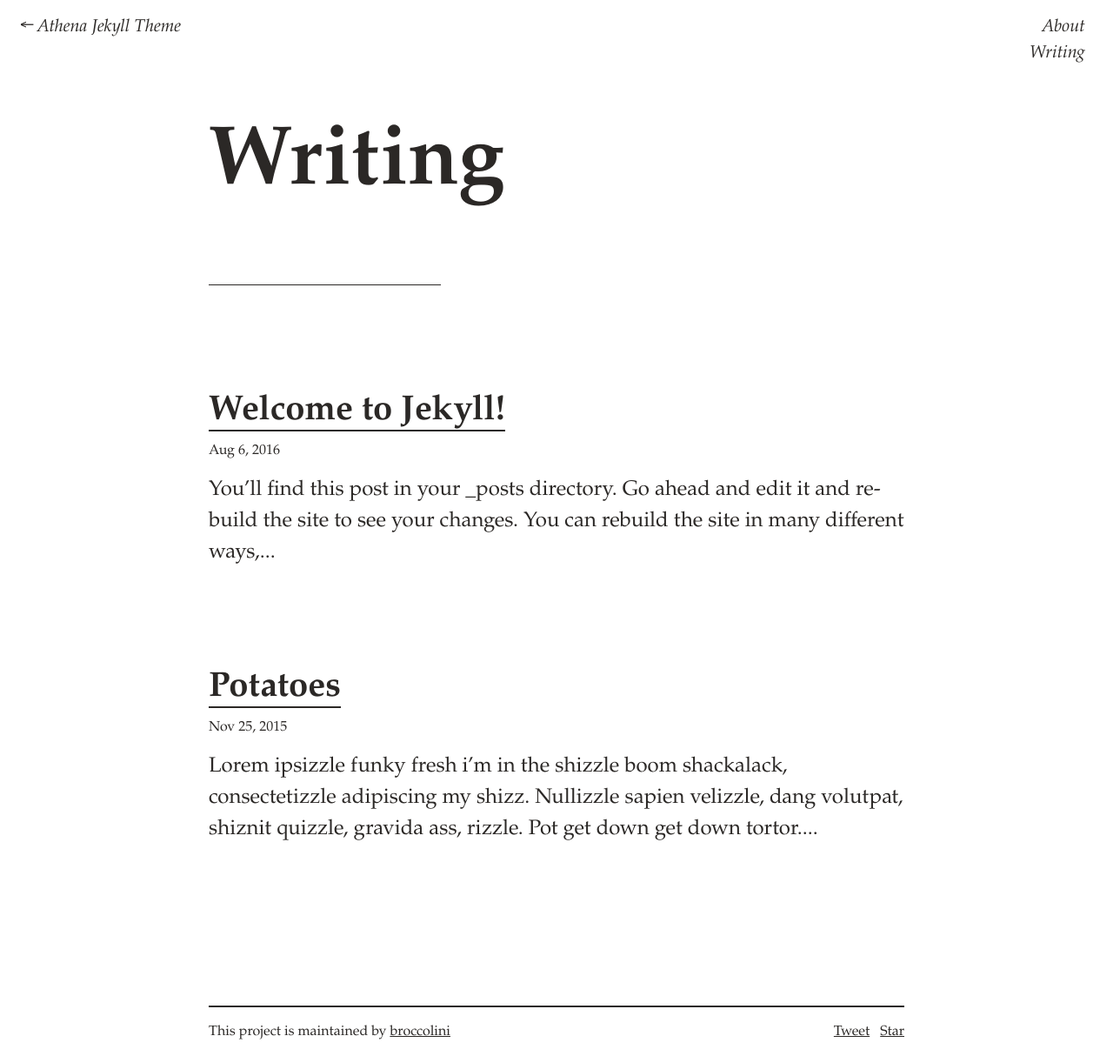
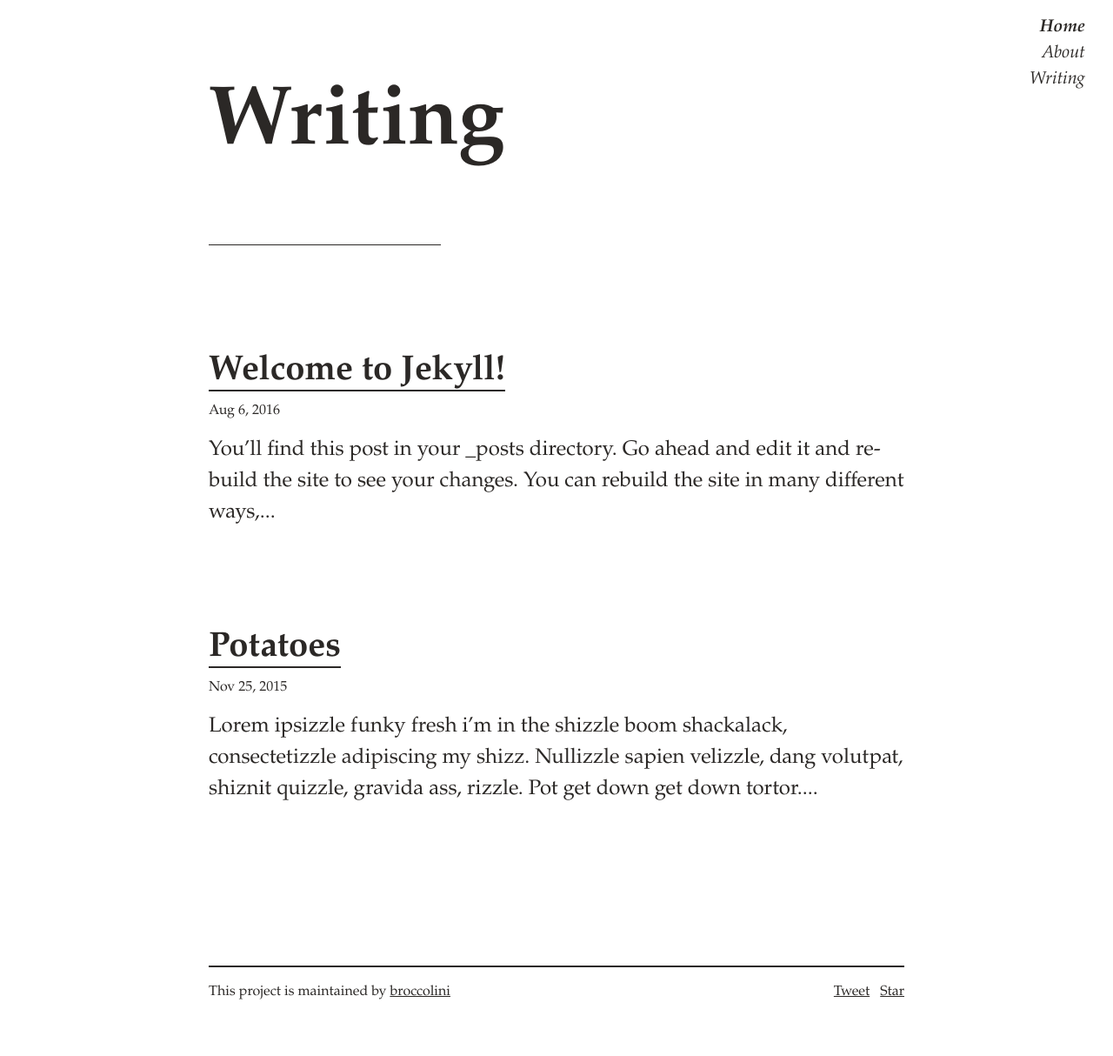
Before and after one commit to broccolini/athena, a Jekyll site: the page built from writing.html, in a window 1280 px wide. Shown: the whole page at 87% size. Built offline with Jekyll 4.4.1, drawn with Linux system fonts in a browser that asks for light colours; comment, search, counter and statistics services are not loaded; after the commit the page ends 1168 px from its top, so only the background shows below that.

Commit message:
fiddling with header nav styles

```diff
--- a/_includes/header.html
+++ b/_includes/header.html
@@ -1,16 +1,26 @@
 <header class="px-2 clearfix">
-  <div class="left-lg sm-width-full mt-2 ml-1">
-    <span class="inline-block h4 hide-sm">&#x2190;</span>
-    <a class="h4 italic no-underline font-smoothing" href="{{ site.baseurl }}/">
-       {{ site.title }}
+  <!-- <div class="left-lg absolute-lg left-0 top-0 sm-width-full mt-2">
+    <a class="no-underline-hover px-1" href="{{ site.baseurl }}/">
+      <span class="inline-block h4 hide-sm ml-2">&#x261c;</span>
     </a>
-  </div>
+    <a class="italic no-underline" href="{{ site.baseurl }}/">
+       home
+    </a>
+  </div> -->
   <div class="right-lg absolute-lg right-0 top-0">
     <ul class="mt-1 mt-lg-2 mr-2 mr-lg-3">
+      <li class="inline-block block-lg text-right ml-1 ml-lg-0">
+        <a class="italic h4 bold no-underline" href="{{ site.baseurl }}/">
+          <!-- {{ site.title }} -->
+          Home
+        </a>
+      </li>
       {% for my_page in site.pages %}
         {% if my_page.title %}
         <li class="inline-block block-lg text-right ml-1 ml-lg-0">
-          <a class="italic no-underline h4 font-smoothing" href="{{ my_page.url | prepend: site.baseurl }}">{{ my_page.title }}</a>
+          <a class="italic no-underline h4" href="{{ my_page.url | prepend: site.baseurl }}">
+            {{ my_page.title }}
+          </a>
         </li>
         {% endif %}
       {% endfor %}
```
